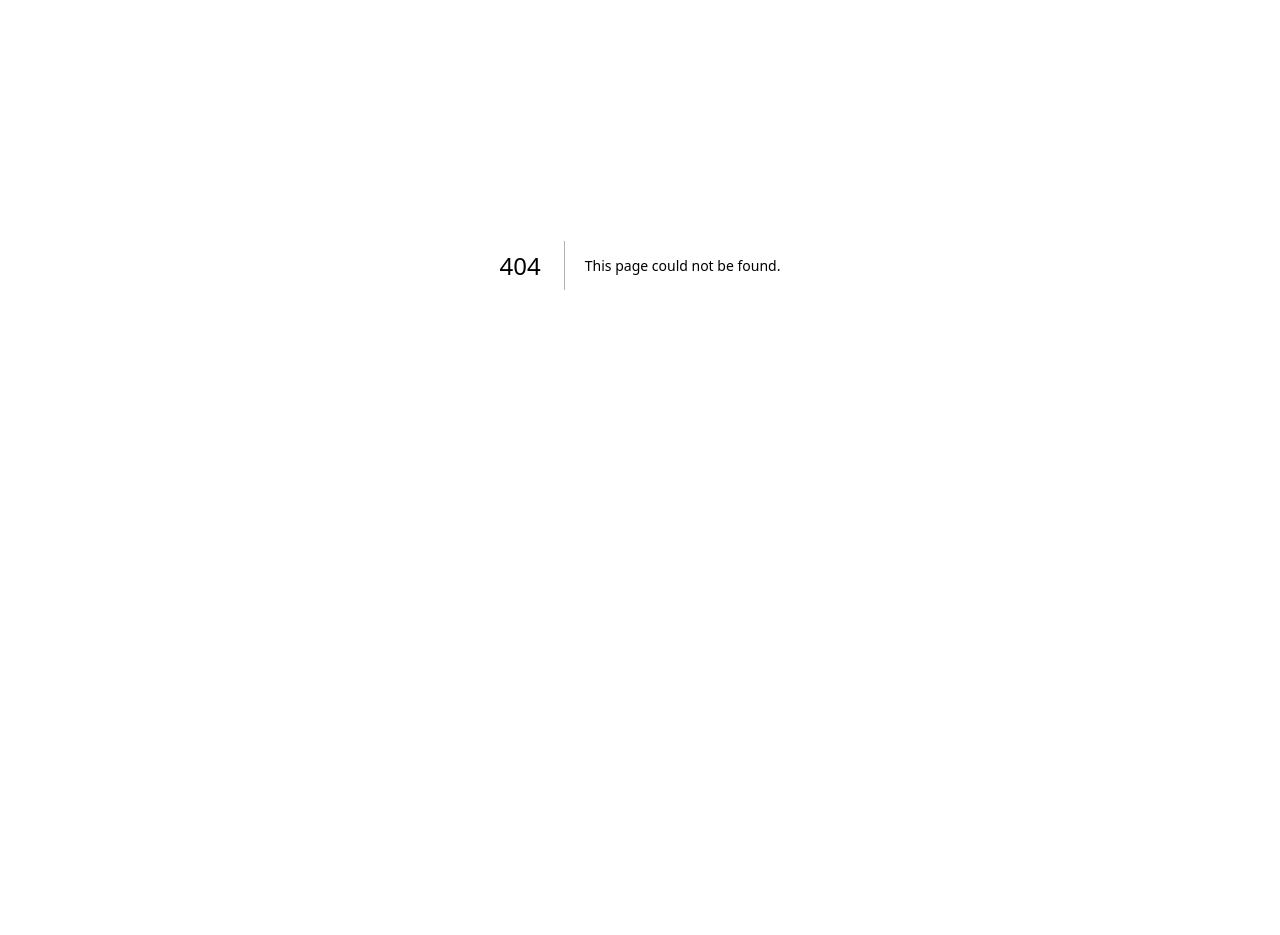
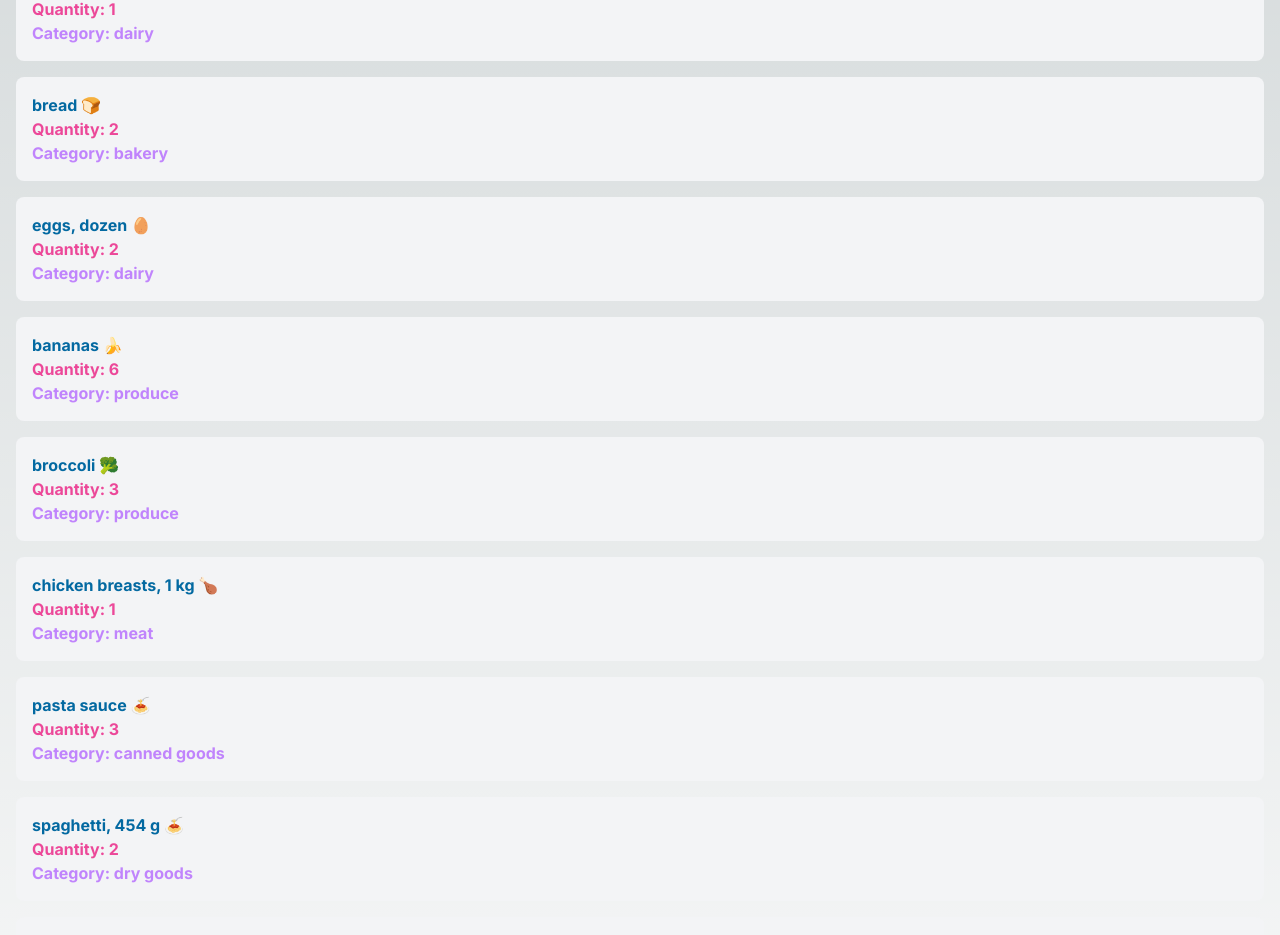
Before and after one commit to akhalil95/cprg306-assignments, a Next.js app: page /week-3 in a window 1280 px wide. Before the commit this address had no page. Shown: the part 135-1070 px from the top of the page. Before the commit the page ends 800 px from the top, so only its background shows below. Built offline with nearby package versions, Linux system fonts and the light colour scheme.

Commit message:
week 3
week 3

```diff
--- a/app/page.js
+++ b/app/page.js
@@ -4,6 +4,7 @@ export default function Page() {
     <main>
       <h1>CPRG 306: Web Development 2 - Assignments</h1>
       <Link href="/week-2">Week 2</Link>
+      <Link href="/week-3">Week 3</Link>
     </main>
   );
 }
--- /dev/null
+++ b/app/week-3/item-list.js
@@ -0,0 +1,146 @@
+import React from "react";
+import Item from "./item";
+
+const ItemList = () => {
+  const item1 = {
+    name: "milk, 4 L 🥛",
+    quantity: 1,
+    category: "dairy",
+  };
+
+  const item2 = {
+    name: "bread 🍞",
+    quantity: 2,
+    category: "bakery",
+  };
+
+  const item3 = {
+    name: "eggs, dozen 🥚",
+    quantity: 2,
+    category: "dairy",
+  };
+
+  const item4 = {
+    name: "bananas 🍌",
+    quantity: 6,
+    category: "produce",
+  };
+
+  const item5 = {
+    name: "broccoli 🥦",
+    quantity: 3,
+    category: "produce",
+  };
+
+  const item6 = {
+    name: "chicken breasts, 1 kg 🍗",
+    quantity: 1,
+    category: "meat",
+  };
+
+  const item7 = {
+    name: "pasta sauce 🍝",
+    quantity: 3,
+    category: "canned goods",
+  };
+
+  const item8 = {
+    name: "spaghetti, 454 g 🍝",
+    quantity: 2,
+    category: "dry goods",
+  };
+
+  const item9 = {
+    name: "toilet paper, 12 pack 🧻",
+    quantity: 1,
+    category: "household",
+  };
+
+  const item10 = {
+    name: "paper towels, 6 pack",
+    quantity: 1,
+    category: "household",
+  };
+
+  const item11 = {
+    name: "dish soap 🍽️",
+    quantity: 1,
+    category: "household",
+  };
+
+  const item12 = {
+    name: "hand soap 🧼",
+    quantity: 4,
+    category: "household",
+  };
+
+  return (
+    <div>
+      <h2>Item List</h2>
+      <ul>
+        <Item
+          name={item1.name}
+          quantity={item1.quantity}
+          category={item1.category}
+        />
+        <Item
+          name={item2.name}
+          quantity={item2.quantity}
+          category={item2.category}
+        />
+        <Item
+          name={item3.name}
+          quantity={item3.quantity}
+          category={item3.category}
+        />
+        <Item
+          name={item4.name}
+          quantity={item4.quantity}
+          category={item4.category}
+        />
+        <Item
+          name={item5.name}
+          quantity={item5.quantity}
+          category={item5.category}
+        />
+        <Item
+          name={item6.name}
+          quantity={item6.quantity}
+          category={item6.category}
+        />
+        <Item
+          name={item7.name}
+          quantity={item7.quantity}
+          category={item7.category}
+        />
+        <Item
+          name={item8.name}
+          quantity={item8.quantity}
+          category={item8.category}
+        />
+        <Item
+          name={item9.name}
+          quantity={item9.quantity}
+          category={item9.category}
+        />
+        <Item
+          name={item10.name}
+          quantity={item10.quantity}
+          category={item10.category}
+        />
+        <Item
+          name={item11.name}
+          quantity={item11.quantity}
+          category={item11.category}
+        />
+        <Item
+          name={item12.name}
+          quantity={item12.quantity}
+          category={item12.category}
+        />
+      </ul>
+    </div>
+  );
+};
+
+export default ItemList;
--- /dev/null
+++ b/app/week-3/item.js
@@ -0,0 +1,13 @@
+import React from "react";
+
+const Item = ({ name, quantity, category }) => {
+  return (
+    <li className="bg-gray-100 p-4 mb-4 rounded-lg">
+      <div className="font-bold text-sky-700">{name}</div>
+      <div className="font-bold text-pink-500">Quantity: {quantity}</div>
+      <div className="font-bold text-purple-400">Category: {category}</div>
+    </li>
+  );
+};
+
+export default Item;
--- /dev/null
+++ b/app/week-3/page.js
@@ -0,0 +1,13 @@
+import React from "react";
+import ItemList from "./item-list";
+
+const Page = () => {
+  return (
+    <main className="container mx-auto p-4">
+      <h1 className="text-3xl font-bold mb-4">Shopping List</h1>
+      <ItemList />
+    </main>
+  );
+};
+
+export default Page;
```
